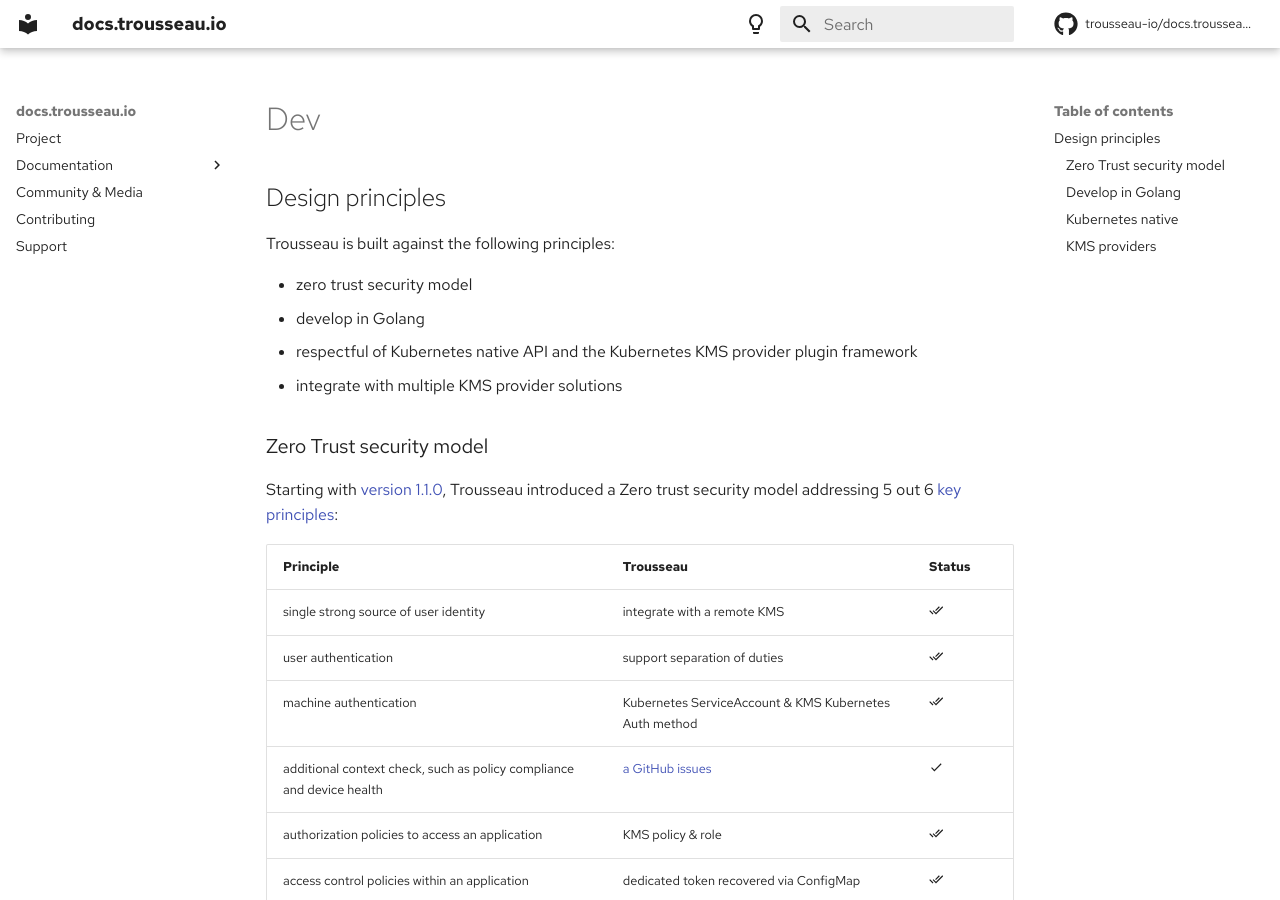
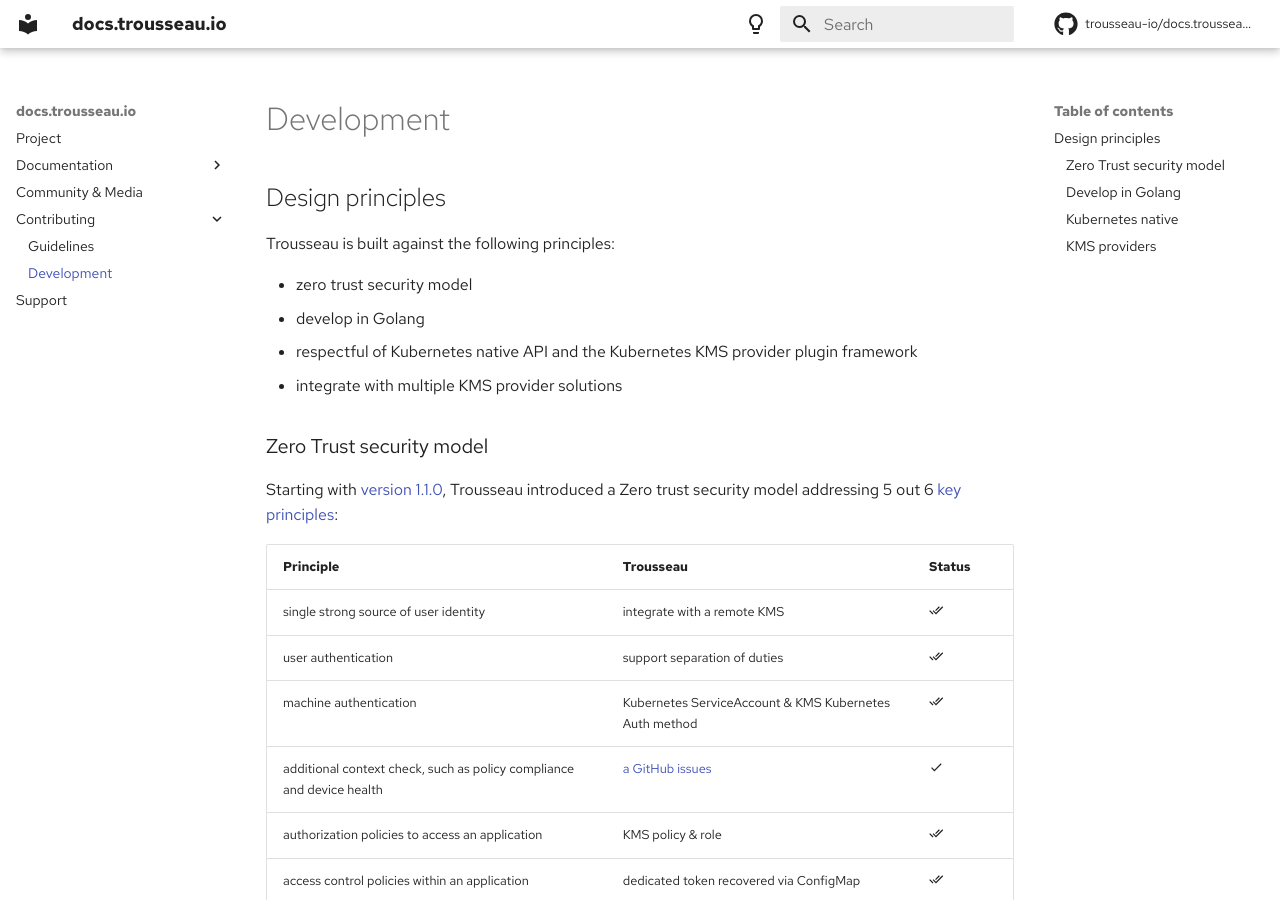
Before and after one commit to Trousseau-io/docs.trousseau.io, an MkDocs documentation site: the page built from docs/trousseau/dev.md, in a window 1280 px wide and 900 px high. Built offline with MkDocs 1.6.1 and Material for MkDocs 9.7.7, drawn with Linux system fonts in a browser that asks for light colours; some web fonts are replaced; comment, search, counter and statistics services are not loaded; some of the changed lines change nothing that is shown.

Commit message:
Update mkdocs.yml

```diff
--- a/mkdocs.yml
+++ b/mkdocs.yml
@@ -75,5 +75,7 @@
     - Deployment: 'trousseau/deployment.md'
     - Operations: 'trousseau/operations.md'
   - Community & Media: 'trousseau/community.md'
-  - Contributing: 'contributing.md'
+  - Contributing:
+    - Guidelines: 'contributing.md'
+    - Development: 'trousseau/dev.md'
   - Support: 'support.md'
```
